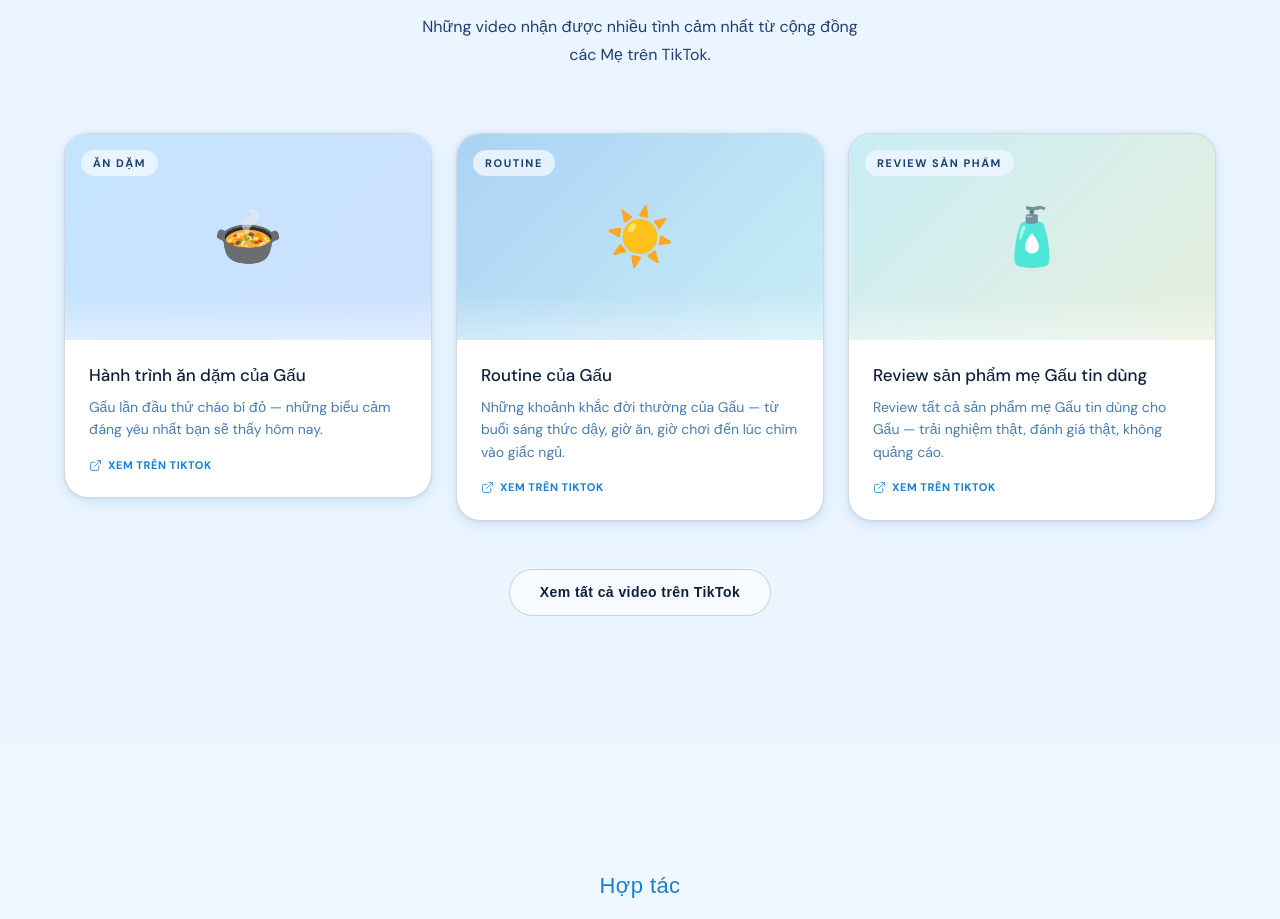
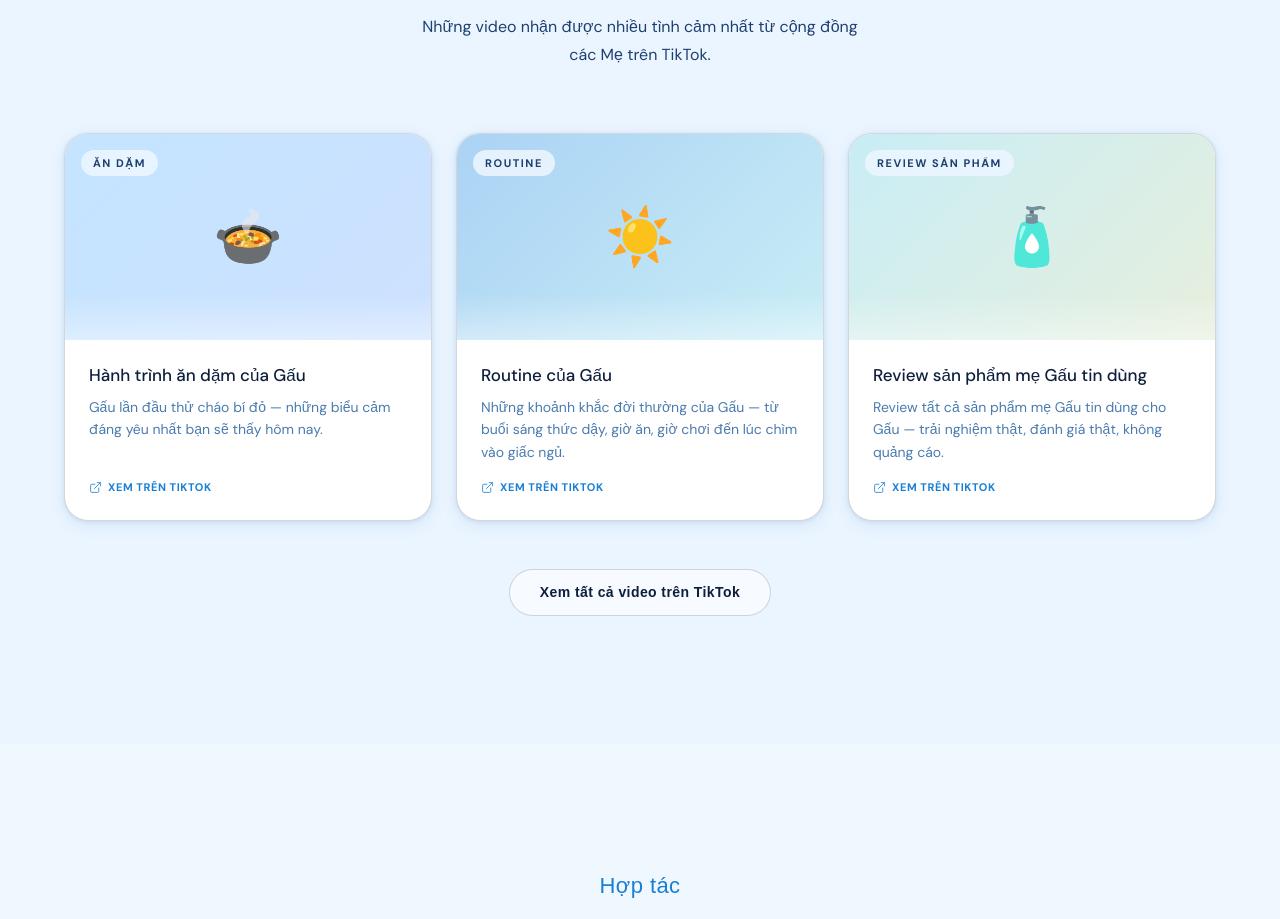
Before and after one commit to HoaiThuong0231/gaustory, a Next.js app: page / in a window 1280 px wide. Shown: the part 3080-3999 px from the top of the page. Built offline with nearby package versions, Linux system fonts and the light colour scheme; a web font is replaced by a local one.

Commit message:
fix: make video cards equal height in grid row

```diff
--- a/src/components/FeaturedVideos.tsx
+++ b/src/components/FeaturedVideos.tsx
@@ -24,12 +24,12 @@ function VideoCard({
   const emojis = ["🍲", "☀️", "🧴"];
 
   return (
-    <AnimatedSection delay={0.1 * index} direction="up">
+    <AnimatedSection delay={0.1 * index} direction="up" className="h-full">
       <motion.a
         href={video.tiktokUrl}
         target="_blank"
         rel="noopener noreferrer"
-        className="block group rounded-3xl overflow-hidden cursor-pointer"
+        className="flex flex-col h-full group rounded-3xl overflow-hidden cursor-pointer"
         style={{
           background: "var(--bg-card)",
           border: "1.5px solid var(--border-medium)",
@@ -131,7 +131,7 @@ function VideoCard({
         </div>
 
         {/* Content */}
-        <div className="p-6">
+        <div className="p-6 flex flex-col flex-1">
           <h3
             className="mb-2 font-medium transition-colors duration-200 group-hover:text-[var(--accent)]"
             style={{
@@ -145,7 +145,7 @@ function VideoCard({
             {video.title}
           </h3>
           <p
-            className="mb-4"
+            className="mb-4 flex-1"
             style={{
               color: "var(--text-muted)",
               fontSize: "0.875rem",
@@ -213,7 +213,7 @@ export function FeaturedVideos() {
         </div>
 
         {/* Videos Grid */}
-        <div className="grid grid-cols-1 md:grid-cols-2 lg:grid-cols-3 gap-6">
+        <div className="grid grid-cols-1 md:grid-cols-2 lg:grid-cols-3 gap-6 items-stretch">
           {featuredVideos.map((video, idx) => (
             <VideoCard key={video.id} video={video} index={idx} />
           ))}
```
